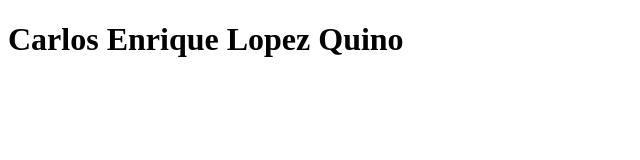
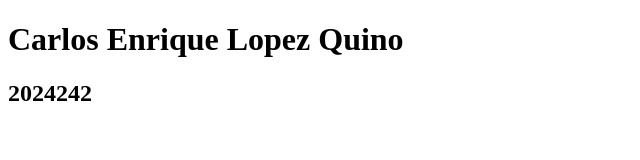
Before and after one commit to clopez-2024242/Proyecto1, a plain HTML site: page INDEX.html in a window 1280 px wide. Shown: the whole page, without its empty margins (0-640 px from the left). Drawn offline with Linux system fonts and the light colour scheme.

Commit message:
Agregar Numero De Carnet Titulo h2

```diff
--- a/INDEX.html
+++ b/INDEX.html
@@ -7,5 +7,6 @@
 </head>
 <body>
     <h1> Carlos Enrique Lopez Quino</h1>
+    <h2> 2024242 </h2>
 </body>
 </html>
```
